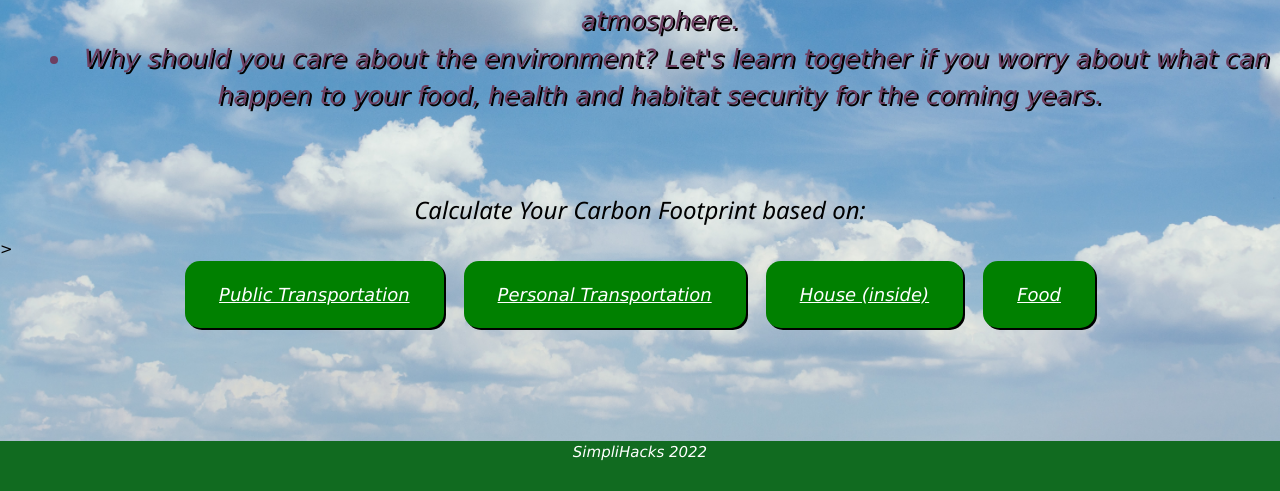
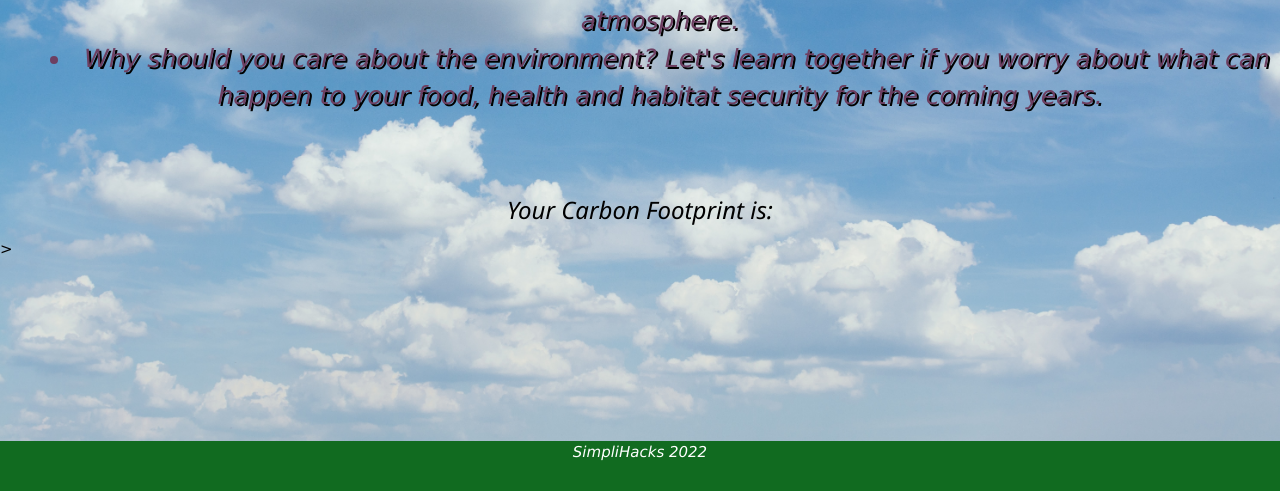
Before and after one commit to awishto-write/CarbonFootprintProject, a Python web app: template frontend/templates/home_page_signedin.html in a window 1280 px wide. Shown: the part 309-800 px from the top of the page. Run offline with Jinja, Linux system fonts and the light colour scheme; the template is opened without the code that fills it, so the values that code supplies are empty.

Commit message:
Fixed home_page_signed_in.html

```diff
--- a/frontend/templates/home_page_signedin.html
+++ b/frontend/templates/home_page_signedin.html
@@ -140,19 +140,8 @@ footer{
   <br/>
   <br/>
 
-  <p> <h3>  <center> Calculate Your Carbon Footprint based on:  </center>  </h3>> </p>
-  <div id="buttons">
-    <p class = "button" > <a href="Calculations.html" class="w3-hover-text-black">
-        Public Transportation </a> </p>
+  <p> <h3>  <center> Your Carbon Footprint is:  </center>  </h3>> </p>
 
-    <p class="button"> <a href="Calculations.html"
-        class="w3-hover-text-black"> Personal Transportation</a> </p>
-
-    <p class="button"> <a href="Calculations.html"
-    target="_blank" class="w3-hover-text-black"> House (inside) </a> </p>
-
-    <p class="button"> <a href="Calculations.html" target="_blank" class="w3-hover-text-black"> Food </a> </p>
-  </div>
 <footer style="background-color: #116b20">
   <p style="color:white"> SimpliHacks 2022 </p>
   <!-- We can add the creator names instead-->
```
